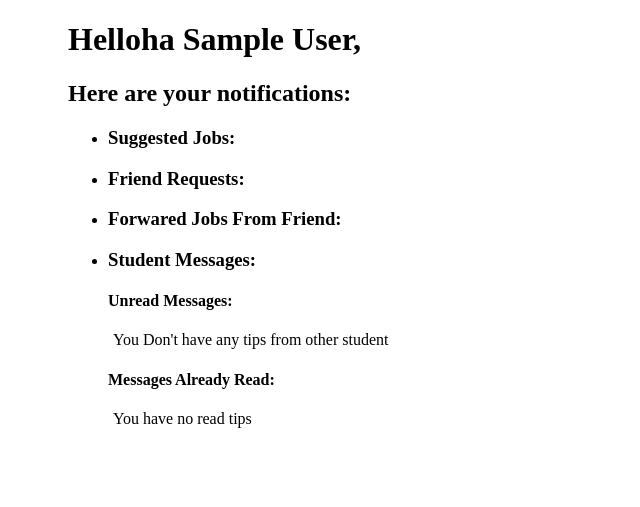
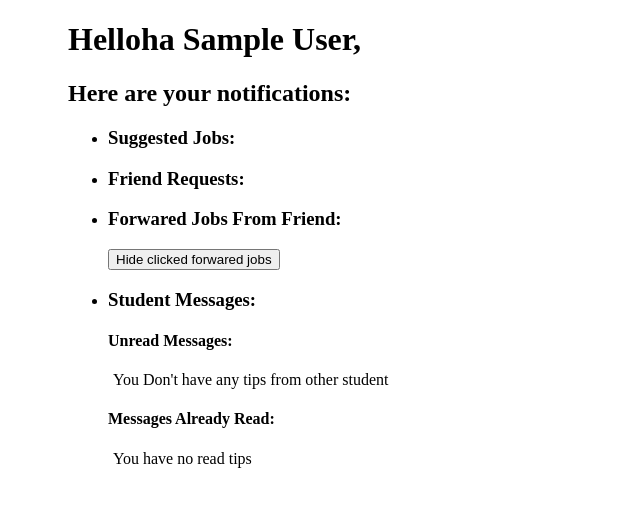
Before and after one commit to mountalps/project1, a PHP site: page /zq/student_notifications.php in a window 1280 px wide. Shown: the part 29-536 px from the top of the page, without its empty margins (0-640 px from the left). Run offline with PHP 8.4, Linux system fonts and the light colour scheme; the visitor is signed in with stand-in values (Sample User, id 1); data that the repository does not hold is empty.

Commit message:
hide fordwareded jobs

```diff
--- a/zq/student_notifications.php
+++ b/zq/student_notifications.php
@@ -130,6 +130,25 @@ if ($checkUser != "student"){
             <li>
             <div class="forward">
                 <h3>Forwared Jobs From Friend:</h3>
+                <button onclick="myFunction1()" id="hide-forward-button-1">Hide clicked forwared jobs</button>
+                <script type="text/javascript">
+                    function myFunction1() {
+                        var y = document.getElementById("hide-forward-button-1");
+                        if (y.innerText === "Hide clicked forwared jobs") {
+                            y.innerText = "Show clicked forwared jobs";
+                        } else {
+                            y.innerText = "Hide clicked forwared jobs";
+                        }
+                        for (let el of document.querySelectorAll('.forwarded-message-read')) {
+                            if (el.style.display === "none") {
+                                el.style.display = 'block';
+                            } else {
+                                el.style.display = 'none';
+                            }
+
+                        }
+                    }
+                </script>
                 <?php
                     if ($resultf->num_rows > 0) {
                         // echo "<p>Here are some job forwards:</p>";
@@ -137,10 +156,10 @@ if ($checkUser != "student"){
 
 
                             if ($row['nstatus'] == 'read'){
-                                echo "<div class='forwarded-message-read' style='background-color:#e1e1e1'><p>";
+                                echo "<div class='forwarded-message-read' style='background-color:#e1e1e1;display:block;'><p>";
                                 echo "<div style='color:red;'>Your alread checked this job</div>";
                             } else {
-                                echo "<div class='forwarded-message' style='background-color:#e1e1e1'><p>";
+                                echo "<div class='forwarded-message' style='background-color:#e1e1e1; display:block;'><p>";
                             }
                             echo "You received a job forward from ";
                     ?>
```
